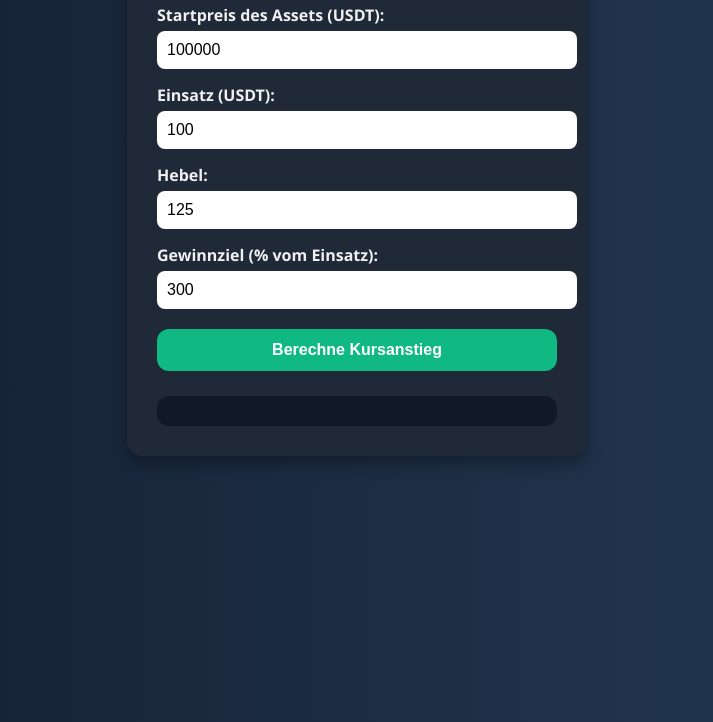
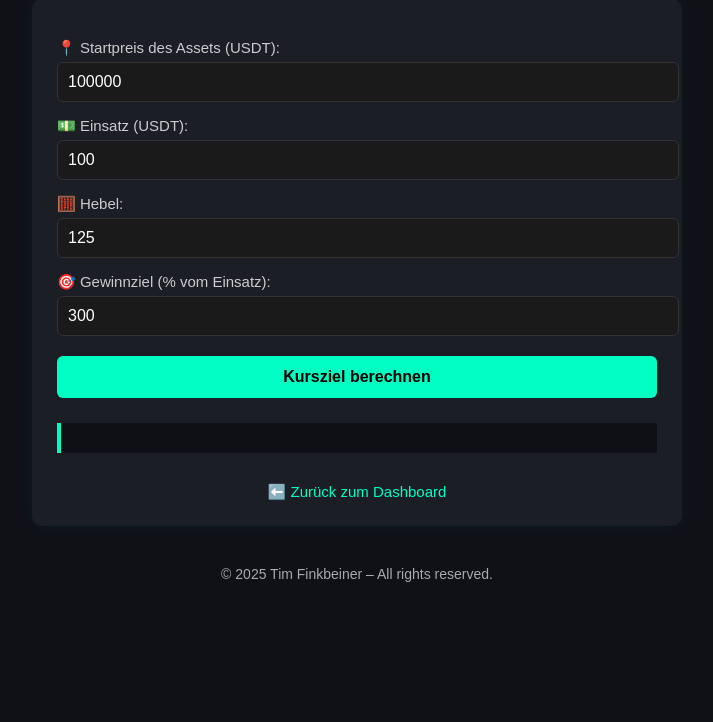
Before and after one commit to Chuck2610/krypto-app, a website: page reale-steigerung.html in a window 1280 px wide. Shown: the part 118-840 px from the top of the page, without its empty margins (283-996 px from the left). After the commit the page ends 800 px from the top, so only its background shows below. Drawn offline with Linux system fonts and the light colour scheme.

```diff
--- a/reale-steigerung.html
+++ b/reale-steigerung.html
@@ -2,92 +2,130 @@
 <html lang="de">
 <head>
   <meta charset="UTF-8">
+  <meta name="viewport" content="width=device-width, initial-scale=1.0"/>
   <title>Krypto Gewinnrechner</title>
-  <meta name="viewport" content="width=device-width, initial-scale=1.0">
   <style>
     body {
-      font-family: 'Segoe UI', Tahoma, Geneva, Verdana, sans-serif;
-      background: linear-gradient(to right, #141e30, #243b55);
-      color: #f0f0f0;
-      margin: 0;
+      font-family: Arial, sans-serif;
+      background: #0f1117;
+      color: #fff;
       padding: 20px;
-      display: flex;
-      flex-direction: column;
-      align-items: center;
-      min-height: 100vh;
     }
-    .container {
-      background-color: #1f2937;
-      border-radius: 16px;
-      box-shadow: 0 8px 16px rgba(0, 0, 0, 0.3);
-      padding: 30px;
-      max-width: 400px;
-      width: 100%;
-    }
+
     h1 {
       text-align: center;
-      margin-bottom: 20px;
-      font-size: 1.6rem;
+      color: #00ffc3;
+      margin-bottom: 30px;
     }
+
+    .container {
+      max-width: 600px;
+      margin: auto;
+      background: #1c1e26;
+      padding: 25px;
+      border-radius: 10px;
+      box-shadow: 0 0 15px rgba(0,255,200,0.05);
+    }
+
     label {
       margin-top: 15px;
-      font-weight: bold;
       display: block;
+      font-size: 15px;
+      color: #ccc;
     }
+
     input {
       width: 100%;
       padding: 10px;
       margin-top: 5px;
-      border: none;
-      border-radius: 8px;
-      font-size: 1rem;
+      background: #1a1a1a;
+      border: 1px solid #333;
+      border-radius: 6px;
+      color: #fff;
+      font-size: 16px;
     }
+
     button {
+      margin-top: 20px;
       width: 100%;
       padding: 12px;
-      margin-top: 20px;
-      background: #10b981;
+      background: #00ffc3;
       border: none;
-      border-radius: 12px;
-      color: white;
-      font-size: 1rem;
+      color: #000;
+      font-size: 16px;
       font-weight: bold;
+      border-radius: 6px;
       cursor: pointer;
-      transition: background 0.3s ease;
     }
+
     button:hover {
-      background: #059669;
+      background: #00c2a9;
     }
+
     .result {
       margin-top: 25px;
-      background: #111827;
+      background: #0e1015;
       padding: 15px;
-      border-radius: 12px;
-      font-weight: bold;
+      border-left: 4px solid #00ffc3;
       white-space: pre-line;
+      font-size: 16px;
+    }
+
+    .back {
+      display: block;
+      text-align: center;
+      margin-top: 30px;
+      text-decoration: none;
+      color: #00ffc3;
+      font-size: 15px;
+    }
+
+    footer {
+      margin-top: 40px;
+      text-align: center;
+      font-size: 14px;
+      color: #aaa;
+    }
+
+    @media (max-width: 600px) {
+      h1 {
+        font-size: 20px;
+      }
+      .container {
+        padding: 20px;
+      }
+      input, button {
+        font-size: 15px;
+      }
     }
   </style>
 </head>
 <body>
+
+  <h1>📈 Krypto Gewinnrechner</h1>
+
   <div class="container">
-    <h1>Krypto Gewinnrechner</h1>
-
-    <label for="startPreis">Startpreis des Assets (USDT):</label>
+    <label for="startPreis">📍 Startpreis des Assets (USDT):</label>
     <input type="number" id="startPreis" value="100000">
 
-    <label for="einsatz">Einsatz (USDT):</label>
+    <label for="einsatz">💵 Einsatz (USDT):</label>
     <input type="number" id="einsatz" value="100">
 
-    <label for="hebel">Hebel:</label>
+    <label for="hebel">🧮 Hebel:</label>
     <input type="number" id="hebel" value="125">
 
-    <label for="gewinn">Gewinnziel (% vom Einsatz):</label>
+    <label for="gewinn">🎯 Gewinnziel (% vom Einsatz):</label>
     <input type="number" id="gewinn" value="300">
 
-    <button onclick="berechneKursziel()">Berechne Kursanstieg</button>
+    <button onclick="berechneKursziel()">Kursziel berechnen</button>
 
     <div class="result" id="ergebnis"></div>
+    <a class="back" href="dashboard.html">⬅️ Zurück zum Dashboard</a>
   </div>
+
+  <footer>
+    © 2025 Tim Finkbeiner – All rights reserved.
+  </footer>
 
   <script>
     function berechneKursziel() {
@@ -104,10 +142,11 @@
       const neuerKurs = startPreis + kursAnstieg;
 
       document.getElementById("ergebnis").innerText =
-        `📈 Kurs muss steigen um: ${gesamtProzent.toFixed(2)} %\n` +
-        `💰 Neuer Kurs: ca. ${neuerKurs.toFixed(2)} USDT\n` +
-        `📉 Enthaltene Gebühren: ${gebuehren.toFixed(2)} %`;
+        `📊 Der Kurs muss um ca. ${gesamtProzent.toFixed(2)} % steigen\n` +
+        `📈 Zielkurs: ~ ${neuerKurs.toFixed(2)} USDT\n` +
+        `💸 Geschätzte Gebühren: ${gebuehren.toFixed(2)} %`;
     }
   </script>
+
 </body>
 </html>
```
